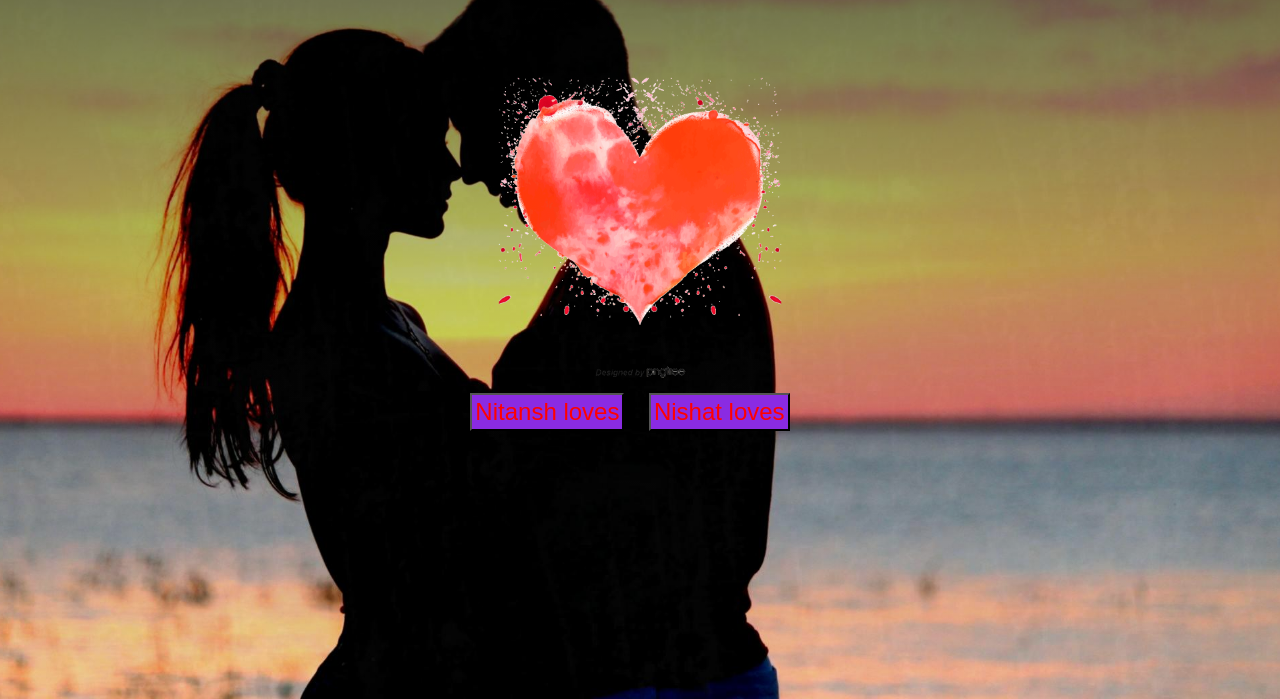
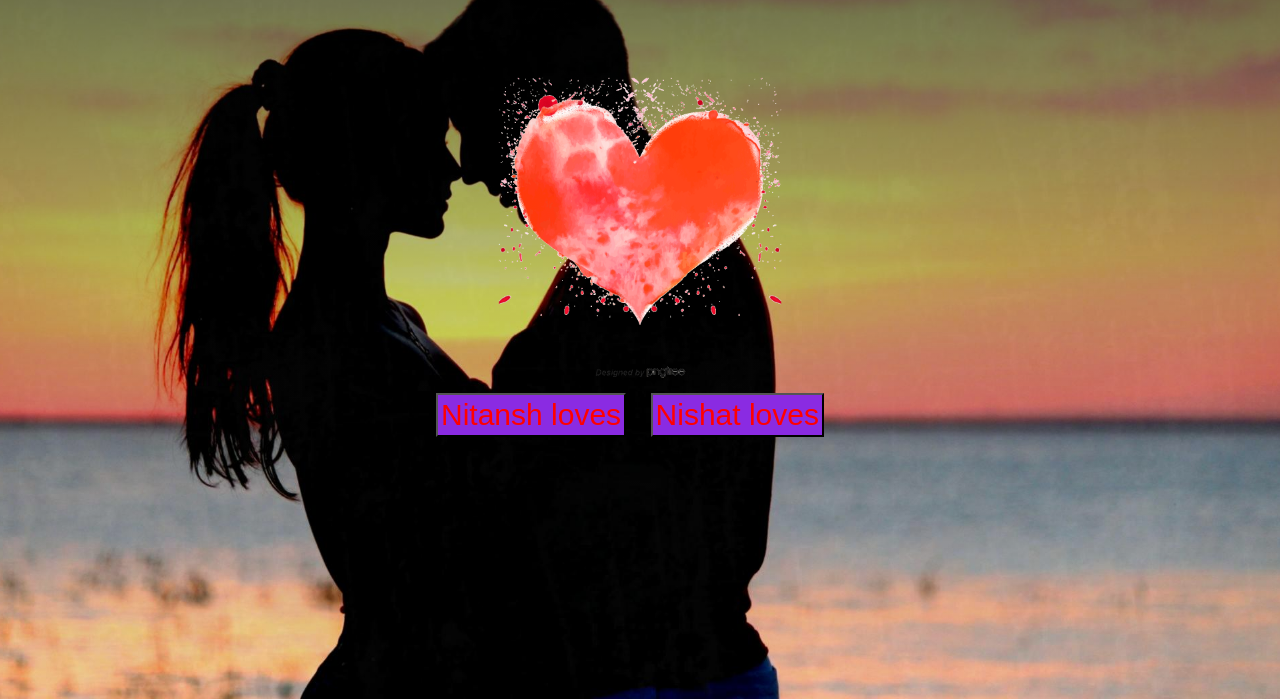
Before and after one commit to nitansh-ritul-on/light-on_off.github.io, a plain HTML site: page index.html in a window 1280 px wide. Shown: the part 111-810 px from the top of the page. Drawn offline with Linux system fonts and the light colour scheme.

Commit message:
Delete BEE_EXP_2_BTECH_10560_19_ANKIT_KUMAR.pdf

```diff
--- a/style.css
+++ b/style.css
@@ -27,7 +27,7 @@ img{
     height: 400px;
 }
 button{
-    font-size: x-large;
+    font-size: 30px;
     color: red;
     background-color: blueviolet;
     margin-right: 20px;
```
